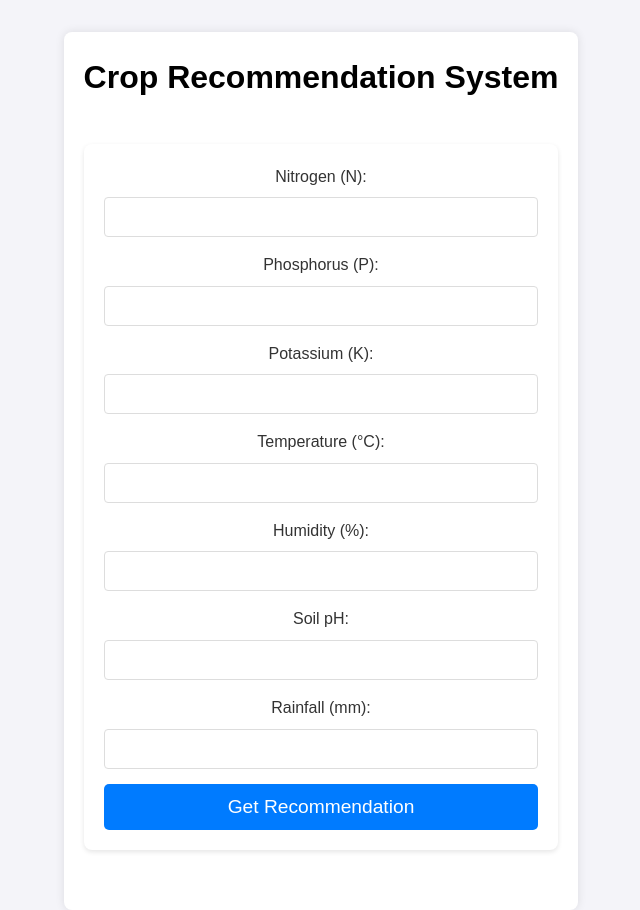
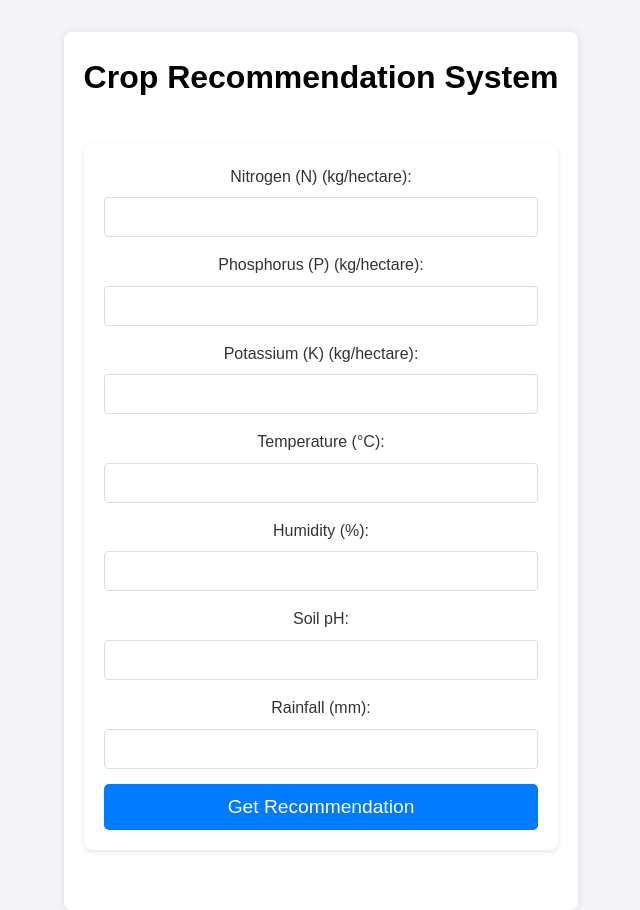
Before and after one commit to prohansai/Ai-Farm-Assist, a Flask app: page /crop_recommendation in a window 1280 px wide. Shown: the part 49-959 px from the top of the page, without its empty margins (319-959 px from the left). Run offline with Flask 3, Linux system fonts and the light colour scheme; parts of the project's set-up code (start-up, migrations or seed data) failed here and were passed over.

Commit message:
units changed

```diff
--- a/templates/crop_recommendation.html
+++ b/templates/crop_recommendation.html
@@ -6,13 +6,13 @@
 {% block content %}
     <h1>Crop Recommendation System</h1>
     <form action="/crop_recommendation" method="POST">
-        <label for="N">Nitrogen (N):</label>
+        <label for="N">Nitrogen (N) (kg/hectare):</label>
         <input type="text" id="N" name="N" required>
 
-        <label for="P">Phosphorus (P):</label>
+        <label for="P">Phosphorus (P) (kg/hectare):</label>
         <input type="text" id="P" name="P" required>
 
-        <label for="K">Potassium (K):</label>
+        <label for="K">Potassium (K) (kg/hectare):</label>
         <input type="text" id="K" name="K" required>
 
         <label for="temperature">Temperature (°C):</label>
--- a/templates/fertilizer_prediction.html
+++ b/templates/fertilizer_prediction.html
@@ -30,13 +30,13 @@
             {% endfor %}
         </select>
 
-        <label for="n">Nitrogen Content (mg/kg):</label>
+        <label for="n">Nitrogen Content (kg/hectare):</label>
         <input type="number" name="n" required>
 
-        <label for="p">Phosphorous Content (mg/kg):</label>
+        <label for="p">Phosphorous Content (kg/hectare):</label>
         <input type="number" name="p" required>
 
-        <label for="k">Potassium Content (mg/kg):</label>
+        <label for="k">Potassium Content (kg/hectare):</label>
         <input type="number" name="k" required>
 
         <button type="submit">Predict</button>
--- a/templates/plant_disease_prediction.html
+++ b/templates/plant_disease_prediction.html
@@ -6,6 +6,7 @@
     <h1>Plant Disease Prediction</h1>
     <form method="POST" enctype="multipart/form-data">
         <input type="file" name="file" accept="image/*" required>
+        <br>
         <button type="submit">Predict</button>
     </form>
 
```
